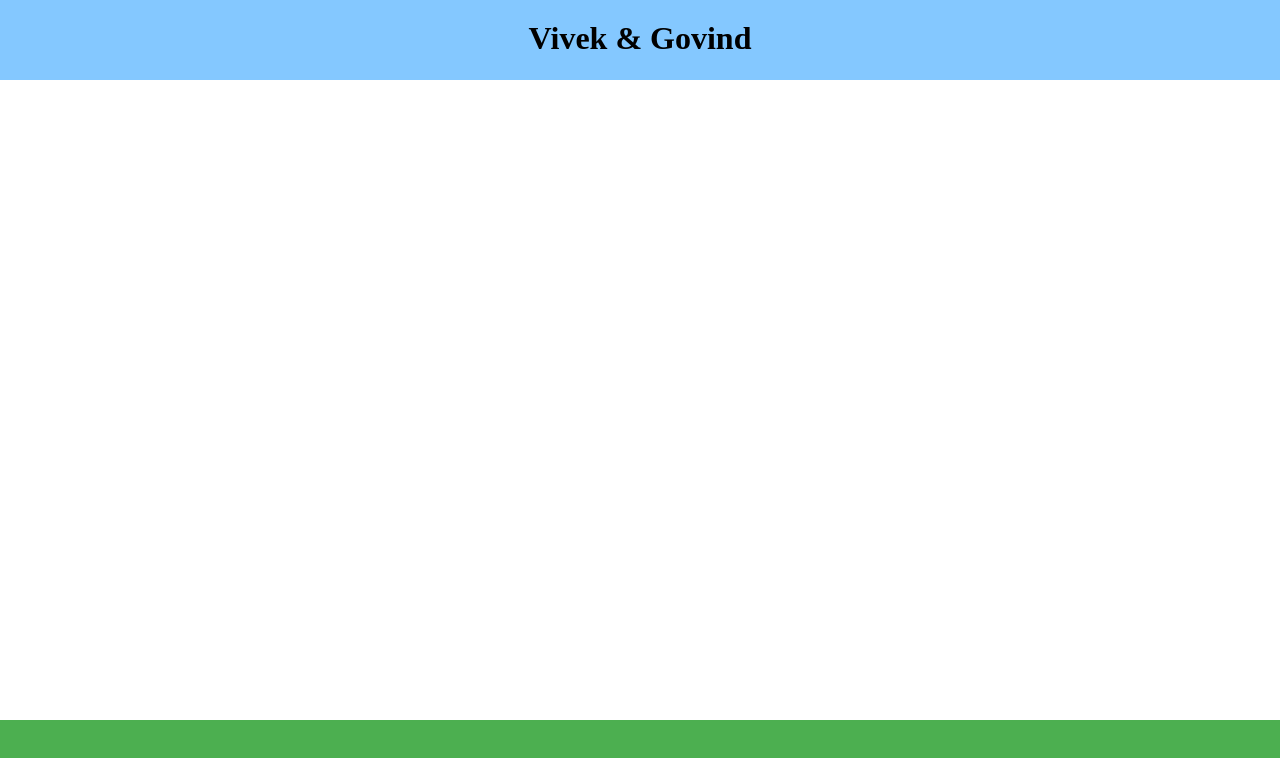
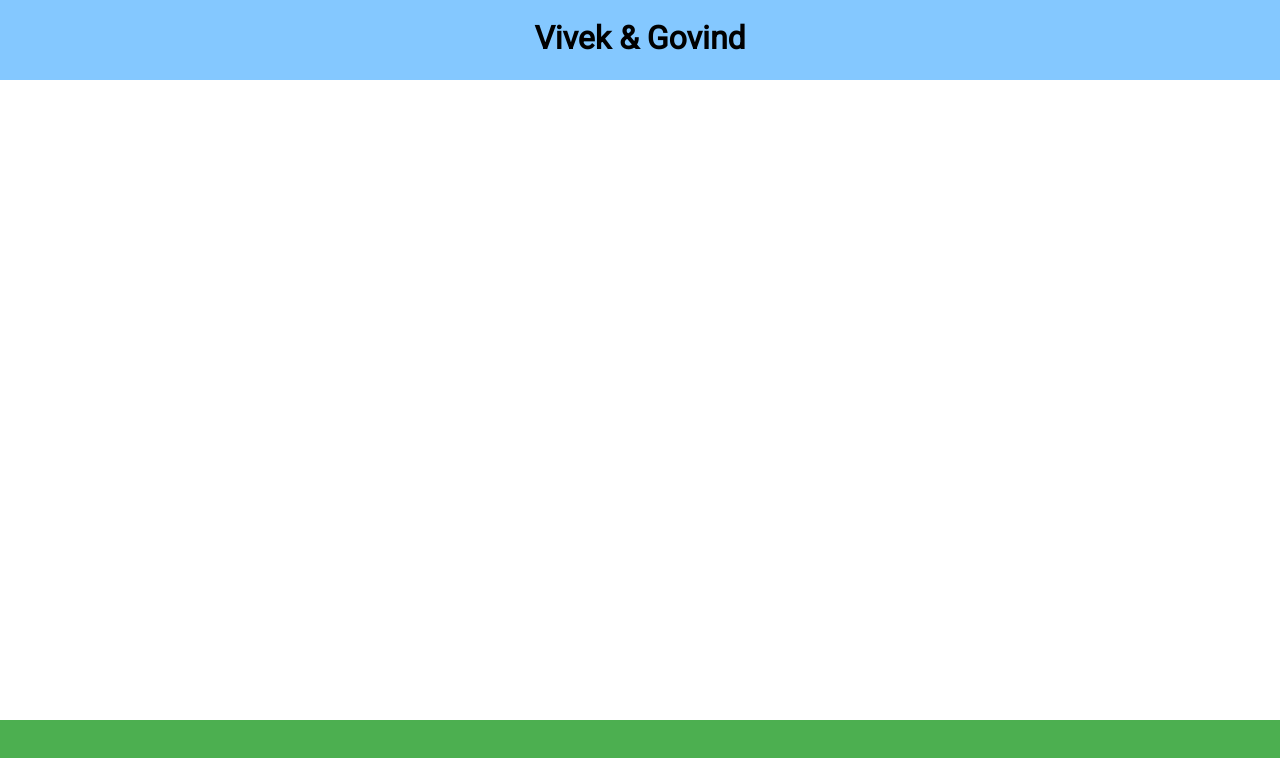
Before and after one commit to g4govind/g4govind.github.io, a plain HTML site: page index.html in a window 1280 px wide. Drawn offline with Linux system fonts and the light colour scheme.

Commit message:
Added font

```diff
--- a/index.html
+++ b/index.html
@@ -2,6 +2,7 @@
 <html>
 <head>
 <title>Page Title</title>
+    <link href="https://fonts.googleapis.com/css?family=Roboto&display=swap" rel="stylesheet">
     <link rel="stylesheet" href="./resources/css/common.css">
 </head>
 <body>
--- a/resources/css/common.css
+++ b/resources/css/common.css
@@ -4,6 +4,7 @@ body{
     width: 100%;
     margin: 0;
     padding: 0;
+    font-family: 'Roboto', sans-serif;
 }
 
 body{
```
